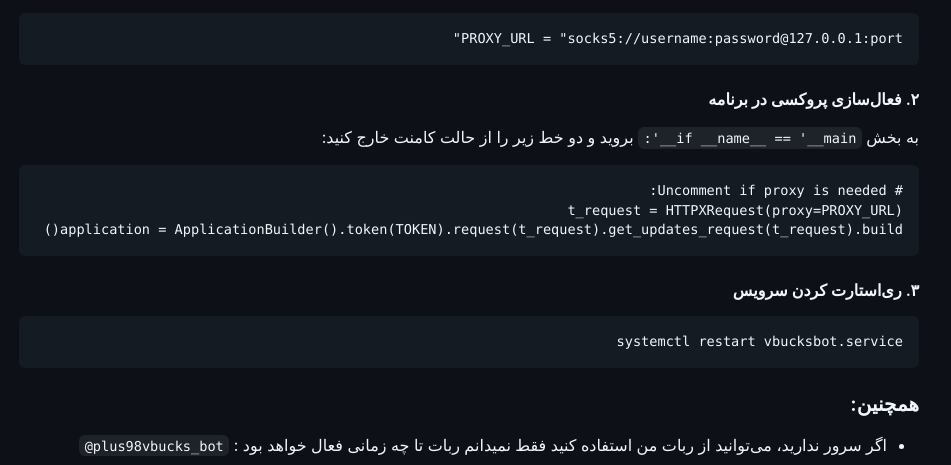
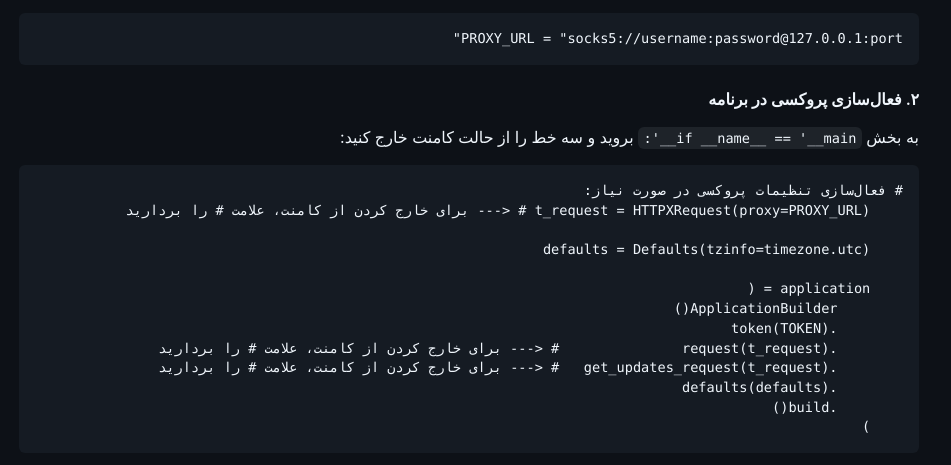
Before and after one commit to Plus98ir/Fortnite_Missions, a plain HTML site: page index-fa.html in a window 1280 px wide. Shown: the part 1601-2066 px from the top of the page, without its empty margins (171-1122 px from the left). Drawn offline with nearby package versions, Linux system fonts and the light colour scheme.

Commit message:
Update index-fa.html

```diff
--- a/index-fa.html
+++ b/index-fa.html
@@ -114,10 +114,20 @@
         <pre><code class="language-python">PROXY_URL = "socks5://username:password@127.0.0.1:port"</code></pre>
 
         <h4>۲. فعال‌سازی پروکسی در برنامه</h4>
-        <p>به بخش <code>if __name__ == '__main__':</code> بروید و دو خط زیر را از حالت کامنت خارج کنید:</p>
-        <pre><code class="language-python"># Uncomment if proxy is needed:
-t_request = HTTPXRequest(proxy=PROXY_URL)
-application = ApplicationBuilder().token(TOKEN).request(t_request).get_updates_request(t_request).build()</code></pre>
+        <p>به بخش <code>if __name__ == '__main__':</code> بروید و سه خط را از حالت کامنت خارج کنید:</p>
+        <pre><code class="language-python"># فعال‌سازی تنظیمات پروکسی در صورت نیاز:
+    t_request = HTTPXRequest(proxy=PROXY_URL) # <--- برای خارج کردن از کامنت، علامت # را بردارید
+
+    defaults = Defaults(tzinfo=timezone.utc)
+
+    application = (
+        ApplicationBuilder()
+        .token(TOKEN)
+        .request(t_request)               # <--- برای خارج کردن از کامنت، علامت # را بردارید
+        .get_updates_request(t_request)   # <--- برای خارج کردن از کامنت، علامت # را بردارید
+        .defaults(defaults)
+        .build()
+    )</code></pre>
 
         <h4>۳. ری‌استارت کردن سرویس</h4>
         <pre><code class="language-bash">systemctl restart vbucksbot.service</code></pre>
```
